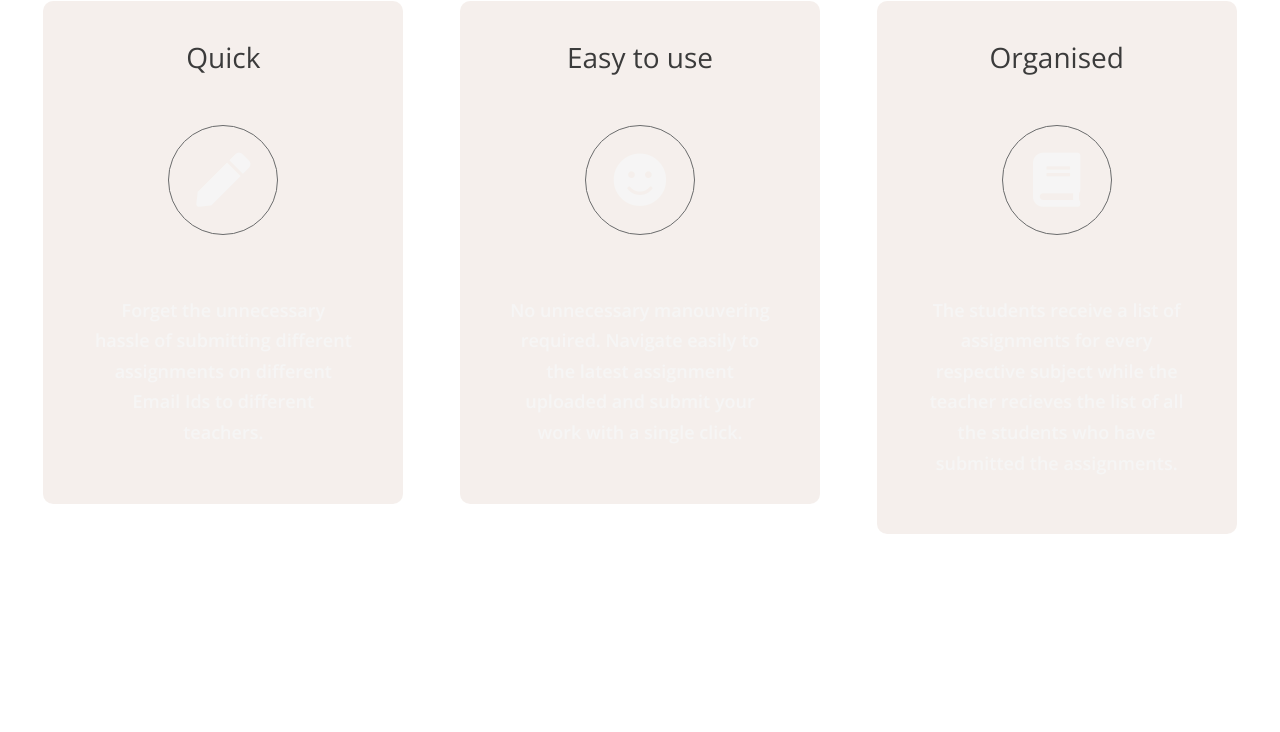
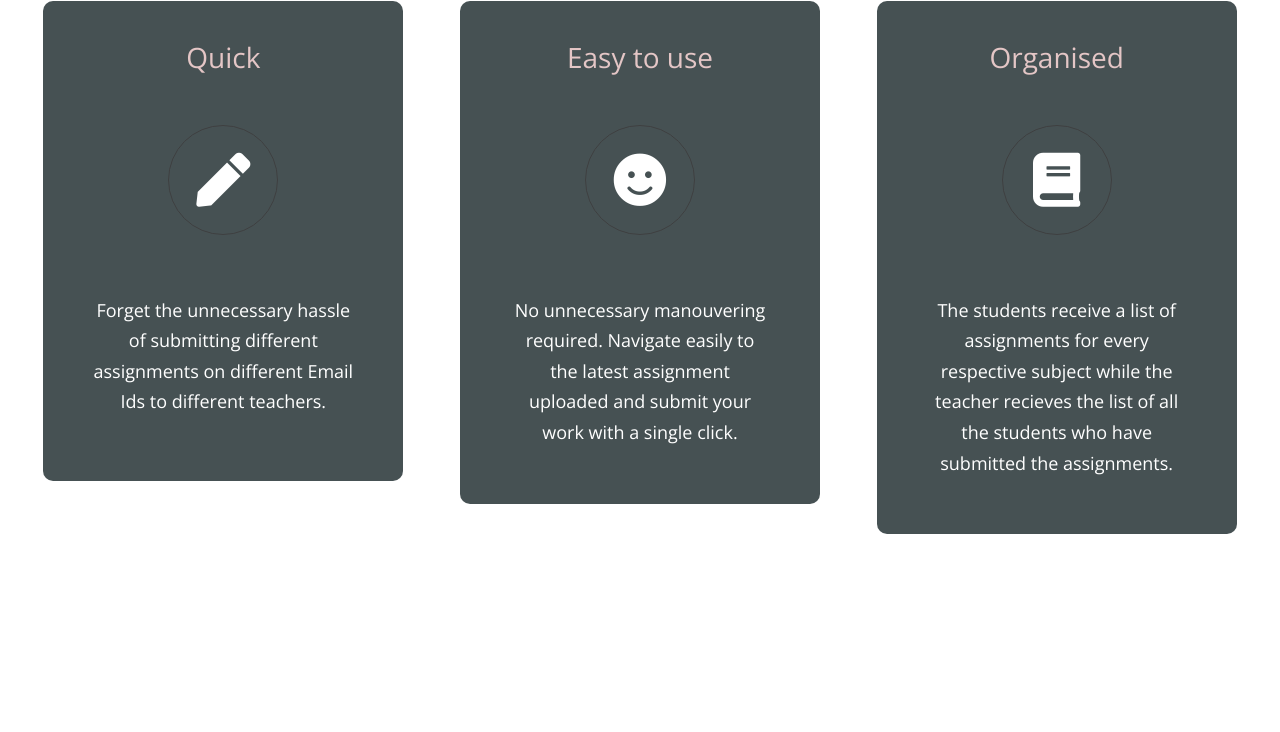
Before and after one commit to manas-16/Minor-Project-2, a Django app: page / in a window 1280 px wide. Shown: the part 984-1716 px from the top of the page. Run offline with Django 3.2, Linux system fonts and the light colour scheme; data comes from the database, SQL or seed files in the repository; both versions use the stored data as it was after the commit; some libraries are stand-ins or nearby versions.

Commit message:
minor changes

```diff
--- a/ctweb/ctapp/static/css/templatemo-style.css
+++ b/ctweb/ctapp/static/css/templatemo-style.css
@@ -245,7 +245,7 @@ small {
 }
 
 .tm-feature-name {
-  color: black;
+  color: rgb(228, 198, 198);
   margin-bottom: 50px;
 }
 
@@ -489,6 +489,14 @@ p {
 #tests{
   position: relative;
   top:-40px;
+}
+
+.black{
+  color:black;
+}
+
+.text-center{
+  align-self: center;
 }
 
 /*Accordian*/
--- a/ctweb/ctapp/templates/index.html
+++ b/ctweb/ctapp/templates/index.html
@@ -27,7 +27,7 @@ https://templatemo.com/tm-534-parallo
               <i class="fas fa-2x fa-pen tm-brand-icon"></i>
               <div class="tm-brand-texts">
                 <h1 class="text-uppercase tm-brand-name">College Tab</h1>
-                <p class="small">Keep track of all your assignments here!</p>
+                <p class="small black">Keep track of all your assignments here!</p>
               </div>
             </div>
           </div>
@@ -80,7 +80,7 @@ https://templatemo.com/tm-534-parallo
         <!-- Features -->
         <div class="row" id="tmFeatures">
           <div class="col-lg-4">
-            <div class="tm-bg-white-transparent tm-feature-box">
+            <div class="tm-bg-black-transparent tm-feature-box">
             <h3 class="tm-feature-name">Quick</h3>
 
             <div class="tm-feature-icon-container">
@@ -92,7 +92,7 @@ https://templatemo.com/tm-534-parallo
           </div>
 
           <div class="col-lg-4">
-            <div class="tm-bg-white-transparent tm-feature-box">
+            <div class="tm-bg-black-transparent tm-feature-box">
                 <h3 class="tm-feature-name">Easy to use</h3>
 
                 <div class="tm-feature-icon-container">
@@ -104,7 +104,7 @@ https://templatemo.com/tm-534-parallo
           </div>
 
           <div class="col-lg-4">
-            <div class="tm-bg-white-transparent tm-feature-box">
+            <div class="tm-bg-black-transparent tm-feature-box">
                 <h3 class="tm-feature-name">Organised</h3>
 
                 <div class="tm-feature-icon-container">
--- a/ctweb/ctapp/templates/student login.html
+++ b/ctweb/ctapp/templates/student login.html
@@ -38,7 +38,7 @@ https://templatemo.com/tm-534-parallo
               <i class="fas fa-2x fa-pen tm-brand-icon"></i>
               <div class="tm-brand-texts">
                 <h1 class="text-uppercase tm-brand-name">College Tab</h1>
-                <p class="small">Keep track of all your assignments here!</p>
+                <p class="small black">Keep track of all your assignments here!</p>
               </div>
             </div>
           </div>
@@ -91,11 +91,11 @@ https://templatemo.com/tm-534-parallo
                     <div class="form-group">
                       <input type="password" name="password" class="form-control rounded-0 border-top-0 border-right-0 border-left-0" placeholder="Password" required="">
                     </div>
-                    <div class="text-right">
+                    <div class="text-center">
                       <input type="submit" value = "submit" class="btn btn-primary tm-btn-submit rounded-0">
                     </div>
                   </form>
-                    <div class="text-right">
+                    <div class="text-center">
                       <!-- <p style="font-size:80%;">Forgot Password?</p> -->
 				                <a style="font-size:80%;" href="{% url 's_signup' %}">New? Register here!</a>
 				            </div>
--- a/ctweb/ctapp/templates/student signup.html
+++ b/ctweb/ctapp/templates/student signup.html
@@ -31,7 +31,7 @@ https://templatemo.com/tm-534-parallo
               <i class="fas fa-2x fa-pen tm-brand-icon"></i>
               <div class="tm-brand-texts">
                 <h1 class="text-uppercase tm-brand-name">College Tab</h1>
-                <p class="small">Keep track of all your assignments here!</p>
+                <p class="small black">Keep track of all your assignments here!</p>
               </div>
             </div>
           </div>
```
Also changed, not shown: ctweb/ctapp/templates/teacher login.html (+6 -6 lines), ctweb/db.sqlite3.
